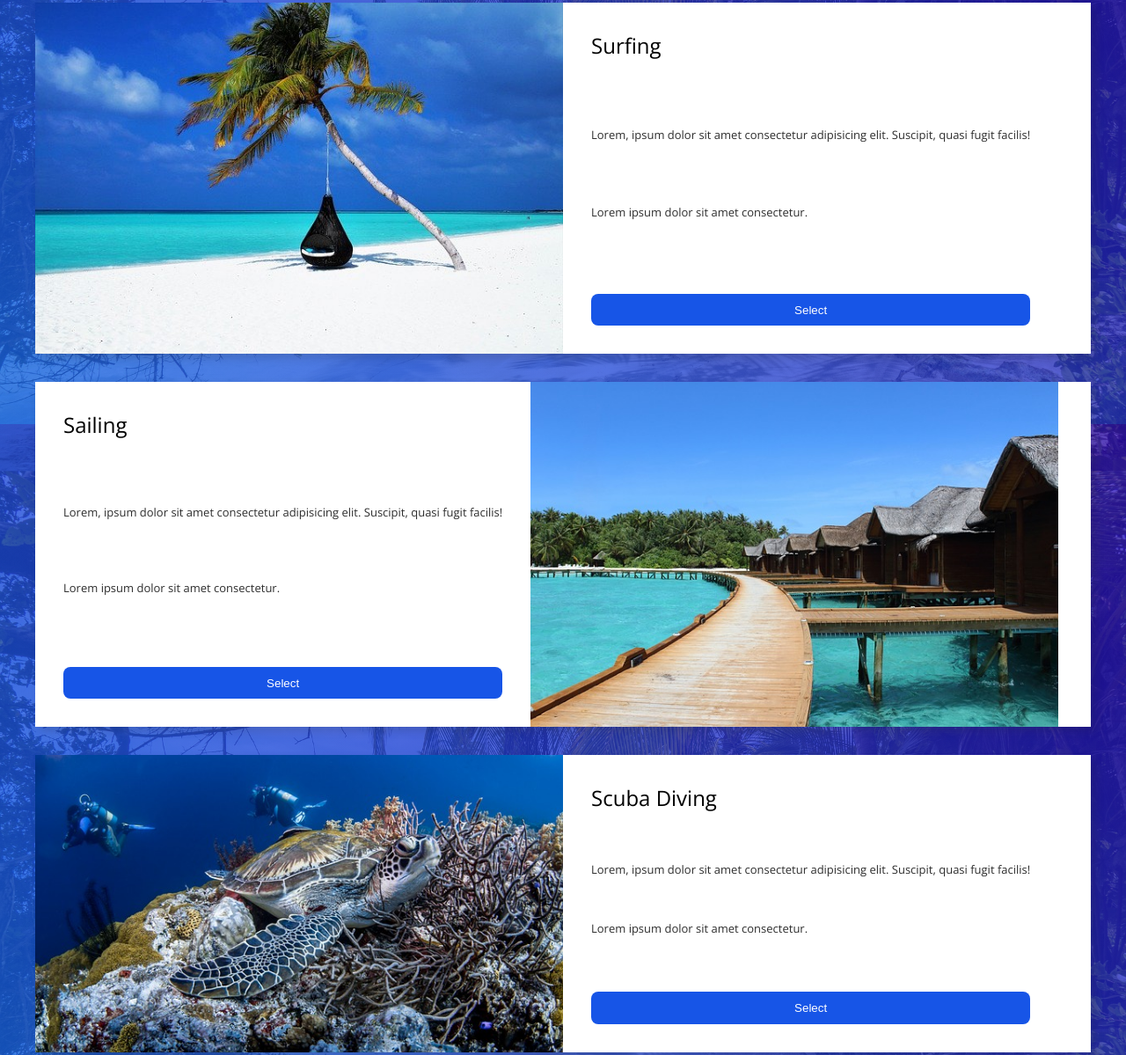
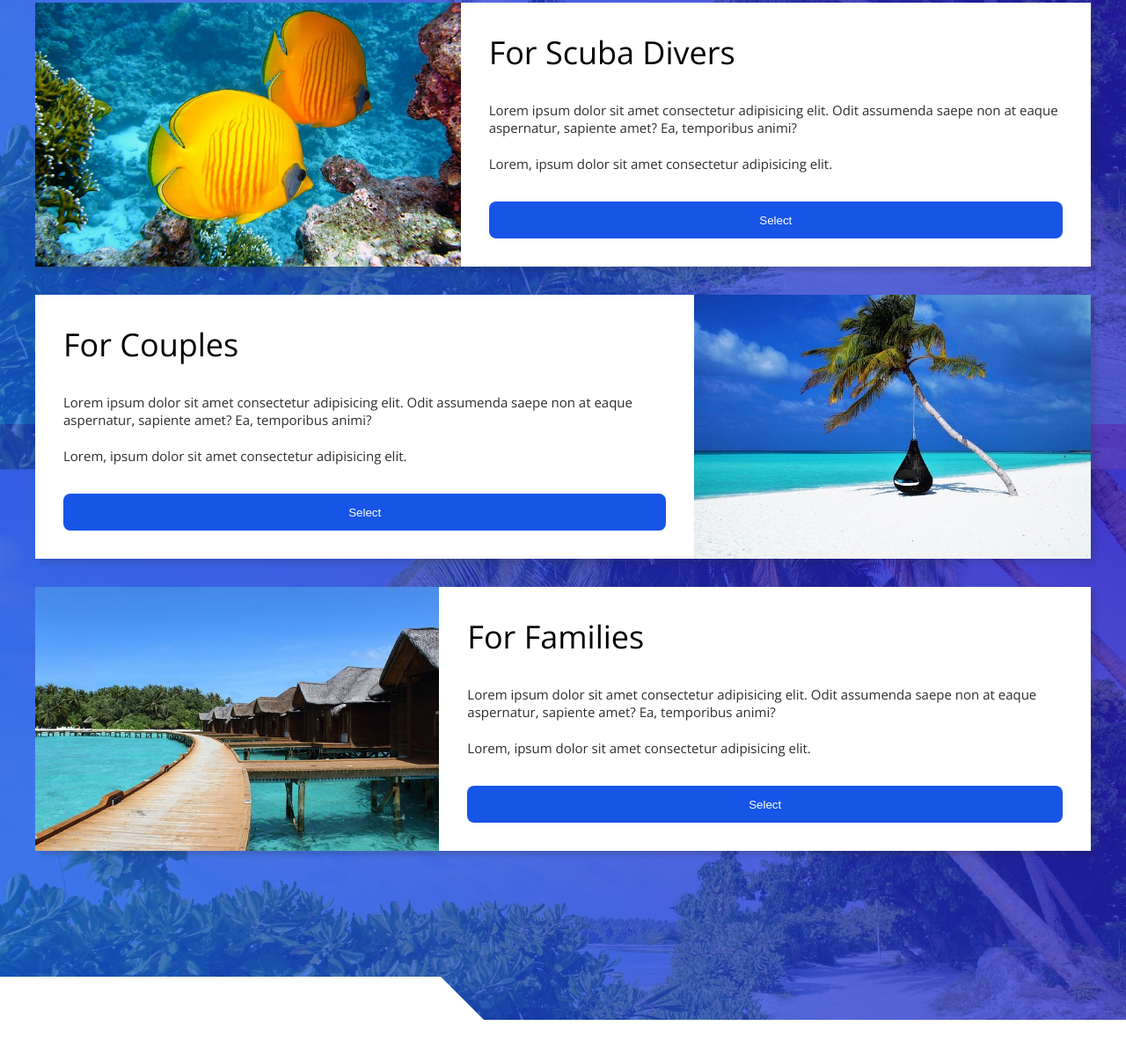
Before and after one commit to olinka770/TropicalParadise, a plain HTML site: page index.html in a window 1280 px wide. Shown: the part 4636-5835 px from the top of the page at 88% size. After the commit the page ends 5795 px from the top, so only its background shows below. Drawn offline with nearby package versions, Linux system fonts and the light colour scheme.

Commit message:
offers added

```diff
--- a/index.html
+++ b/index.html
@@ -227,67 +227,48 @@
 				</div>
 			</section>
 
-			<section class="offers section-padding section" id="offers">
+			<section class="offers section-padding section">
+
 				<div class="white-block white-block-right"></div>
 				<div class="white-block white-block-left"></div>
 
-				<h2 class="section-heading">Hot Deals</h2>
+				<h2 class="section-heading">Offers</h2>
 				<div class="wrapper">
+
 					<div class="offers__box">
+
 						<div class="offers__option">
-							<img
-								src="img/offers3.jpg"
-								alt="surfer and wave"
-								class="offers__option-img"
-							>
+							<img src="img/offers7.jpg" alt="Fishes" class="offers__option-img">
 							<div class="offers__option-info">
-								<h3 class="offers__option-heading">Surfing</h3>
-								<p class="offers__option-text">
-									Lorem, ipsum dolor sit amet consectetur adipisicing elit.
-									Suscipit, quasi fugit facilis!
-								</p>
-								<p class="offers__option-text">
-									Lorem ipsum dolor sit amet consectetur.
-								</p>
+								<h3 class="offers__option-heading">For Scuba Divers</h3>
+
+								<p class="offers__option-text">Lorem ipsum dolor sit amet consectetur adipisicing elit. Odit assumenda saepe non at eaque aspernatur, sapiente amet? Ea, temporibus animi?</p>
+								<p class="offers__option-text">Lorem, ipsum dolor sit amet consectetur adipisicing elit.</p>
 								<button class="offers__option-btn btn-animation">Select</button>
 							</div>
 						</div>
 						<div class="offers__option">
-							<img
-								src="img/offers5.jpg"
-								alt="boat and sea"
-								class="offers__option-img offers__option-img--right"
-							>
+							<img src="img/offers3.jpg" alt="Relax on the beach" class="offers__option-img offers__option-img--right">
 							<div class="offers__option-info">
-								<h3 class="offers__option-heading">Sailing</h3>
-								<p class="offers__option-text">
-									Lorem, ipsum dolor sit amet consectetur adipisicing elit.
-									Suscipit, quasi fugit facilis!
-								</p>
-								<p class="offers__option-text">
-									Lorem ipsum dolor sit amet consectetur.
-								</p>
+								<h3 class="offers__option-heading">For Couples</h3>
+
+								<p class="offers__option-text">Lorem ipsum dolor sit amet consectetur adipisicing elit. Odit assumenda saepe non at eaque aspernatur, sapiente amet? Ea, temporibus animi?</p>
+								<p class="offers__option-text">Lorem, ipsum dolor sit amet consectetur adipisicing elit.</p>
 								<button class="offers__option-btn btn-animation">Select</button>
 							</div>
 						</div>
 						<div class="offers__option">
-							<img
-								src="img/offers4.jpg"
-								alt="Turtle"
-								class="offers__option-img"
-							/>
+							<img src="img/offers5.jpg" alt="Houses" class="offers__option-img">
 							<div class="offers__option-info">
-								<h3 class="offers__option-heading">Scuba Diving</h3>
-								<p class="offers__option-text">
-									Lorem, ipsum dolor sit amet consectetur adipisicing elit.
-									Suscipit, quasi fugit facilis!
-								</p>
-								<p class="offers__option-text">
-									Lorem ipsum dolor sit amet consectetur.
-								</p>
+								<h3 class="offers__option-heading">For Families</h3>
+
+								<p class="offers__option-text">Lorem ipsum dolor sit amet consectetur adipisicing elit. Odit assumenda saepe non at eaque aspernatur, sapiente amet? Ea, temporibus animi?</p>
+								<p class="offers__option-text">Lorem, ipsum dolor sit amet consectetur adipisicing elit.</p>
 								<button class="offers__option-btn btn-animation">Select</button>
 							</div>
 						</div>
+
+
 					</div>
 				</div>
 			</section>
--- a/sass/main.scss
+++ b/sass/main.scss
@@ -320,25 +320,25 @@ body {
 }
 
 //OFFERS=================
+//=======================
 
 .offers {
 	position: relative;
-	@include heroImages("../img/beach-gb269213ab_1920.jpg");
+    @include heroImages('../img/offers8Big.jpg');
 	overflow: hidden;
 
 	.section-heading {
 		color: $pure-white;
 	}
-
 	&__option {
 		margin: 1em 0;
-		box-shadow: 5px 5px 10px #2e2e2e2e;
+		box-shadow: 5px 5px 5px #2e2e2e2e;
 		background-color: $pure-white;
 		overflow: hidden;
 
 		&-img {
 			width: 100%;
-			transition: transform 0.3s;
+			transition: transform .3s;
 
 			&:hover {
 				transform: scale(1.1);
@@ -347,6 +347,8 @@ body {
 
 		&-info {
 			padding: 2em;
+			background-color: $pure-white;
+			z-index: 10;
 		}
 
 		&-heading {
@@ -354,19 +356,17 @@ body {
 			font-size: 2.4rem;
 			font-weight: 300;
 		}
-
 		&-text {
 			margin-bottom: 0.5em;
 			font-size: 1.3rem;
 			color: $dark;
 		}
-
 		&-btn {
 			margin-top: 1em;
 			padding: 0.8em;
 			width: 100%;
 			color: $pure-white;
-			background-color: $main-color;
+            background-color: $main-color;
 			border: none;
 			border-radius: 8px;
 			cursor: pointer;
@@ -374,11 +374,10 @@ body {
 			&::before {
 				background-color: $secondary-color;
 			}
+
 		}
 	}
 }
-
-//=======================
 //MEDIA
 //=======================
 
@@ -423,11 +422,18 @@ body {
 					order: 1;
 				}
 			}
-
 			&-info {
-				display: flex;
+				display :flex;
 				flex-direction: column;
 				justify-content: space-between;
+			}
+
+			&-heading {
+				margin-bottom: 0.5em;
+				font-size: 3.6rem;
+			}
+			&-btn {
+				padding: 1em;
 			}
 		}
 	}
@@ -523,6 +529,17 @@ body {
 			max-width: 900px;
 		}
 	}
+	.offers {
+		&__option {
+			&-img {
+				object-fit: cover;
+				height: 300px;
+			}
+			&-text {
+				font-size: 1.5rem;
+			}
+		}
+	}
 }
 @media (min-width: 1100px) {
 	.islands {
```
Also changed, not shown: css/main.css, img/offers7.jpg (added), img/offers8Big.jpg (added), 1 other file.
